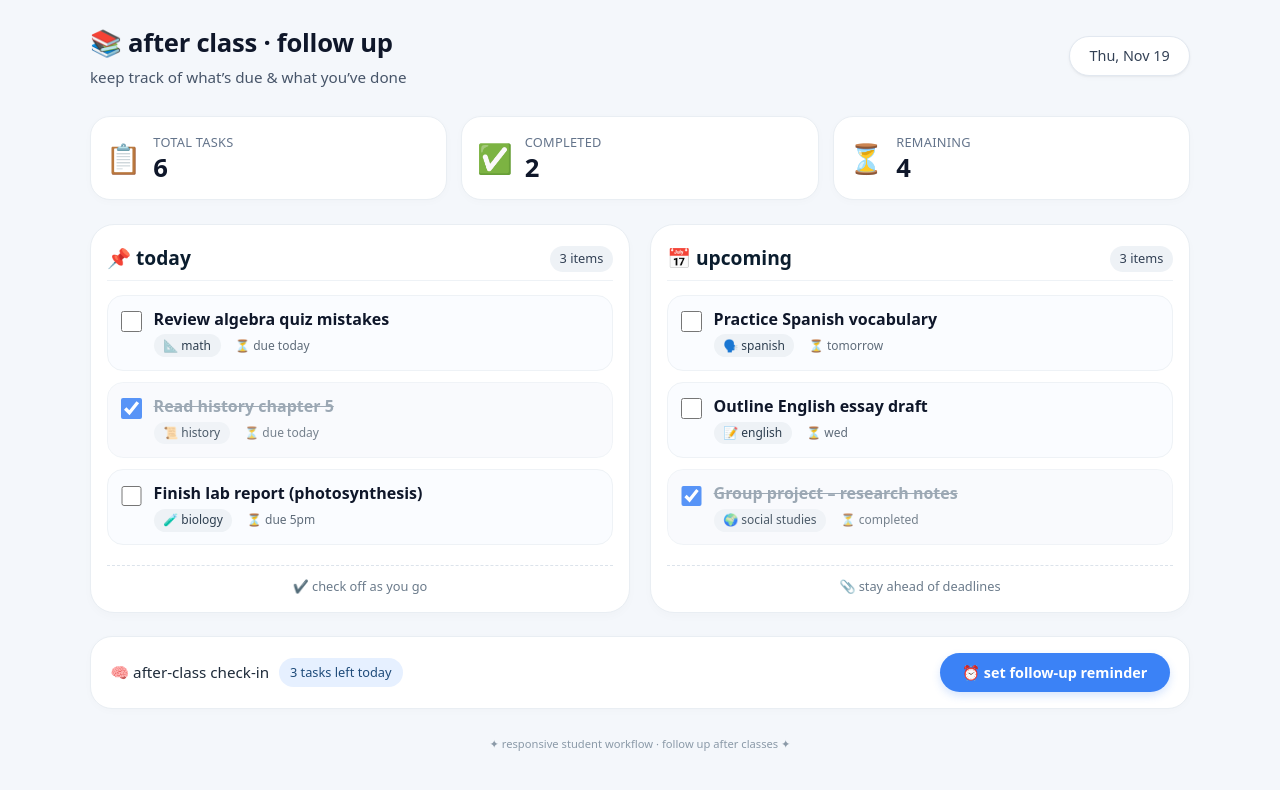
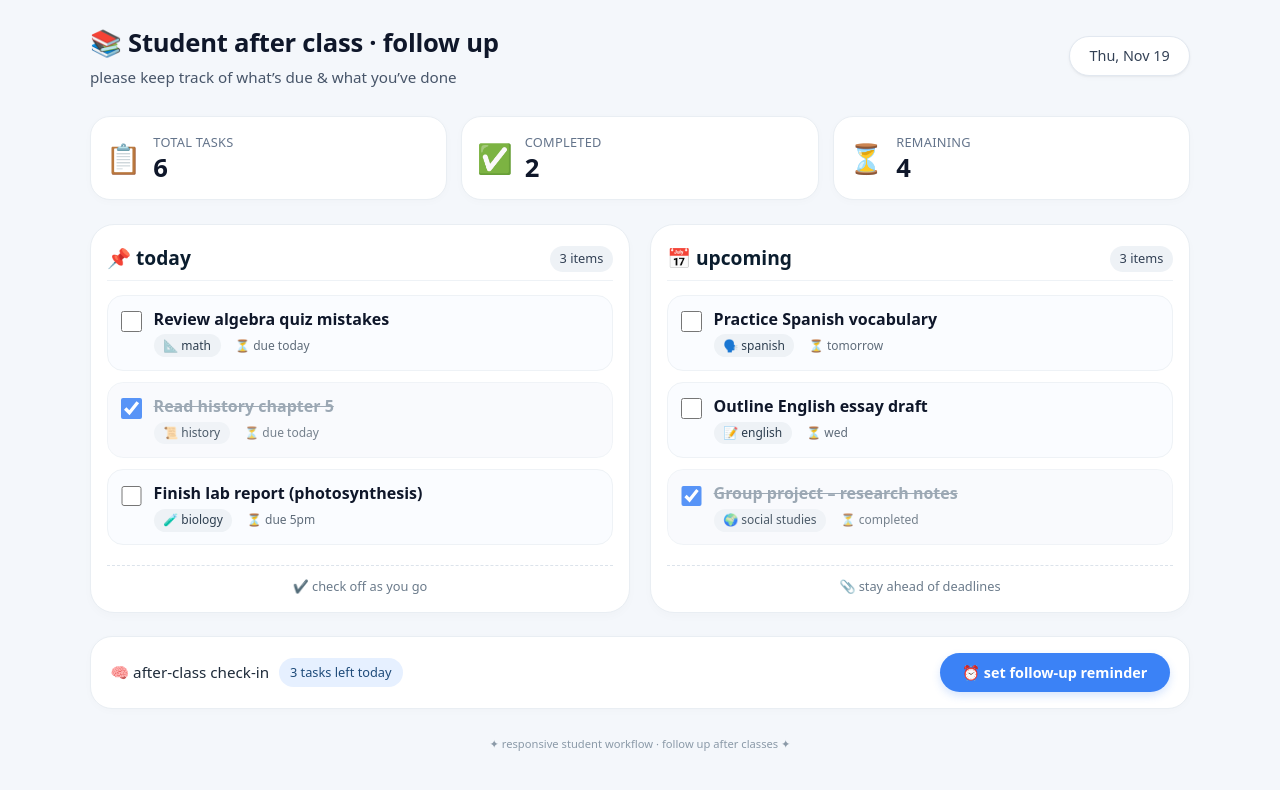
Before and after one commit to bharathimatha/SchoolWorks, a plain HTML site: page index.html in a window 1280 px wide. Drawn offline with Linux system fonts and the light colour scheme.

Commit message:
Update index.html

```diff
--- a/index.html
+++ b/index.html
@@ -413,8 +413,8 @@
     <!-- header: greeting + date -->
     <div class="header">
       <div class="greeting">
-        <h1>📚 after class · follow up</h1>
-        <p>keep track of what’s due & what you’ve done</p>
+        <h1>📚 Student after class · follow up</h1>
+        <p>please keep track of what’s due & what you’ve done</p>
       </div>
       <div class="date-badge" id="currentDate">Mon, Apr 7</div>
     </div>
```
